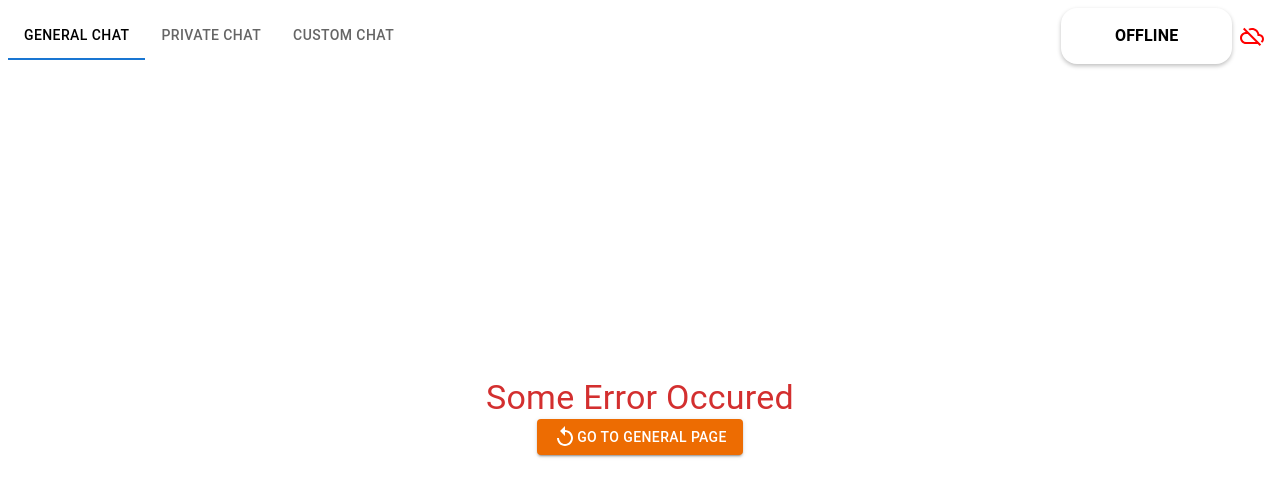
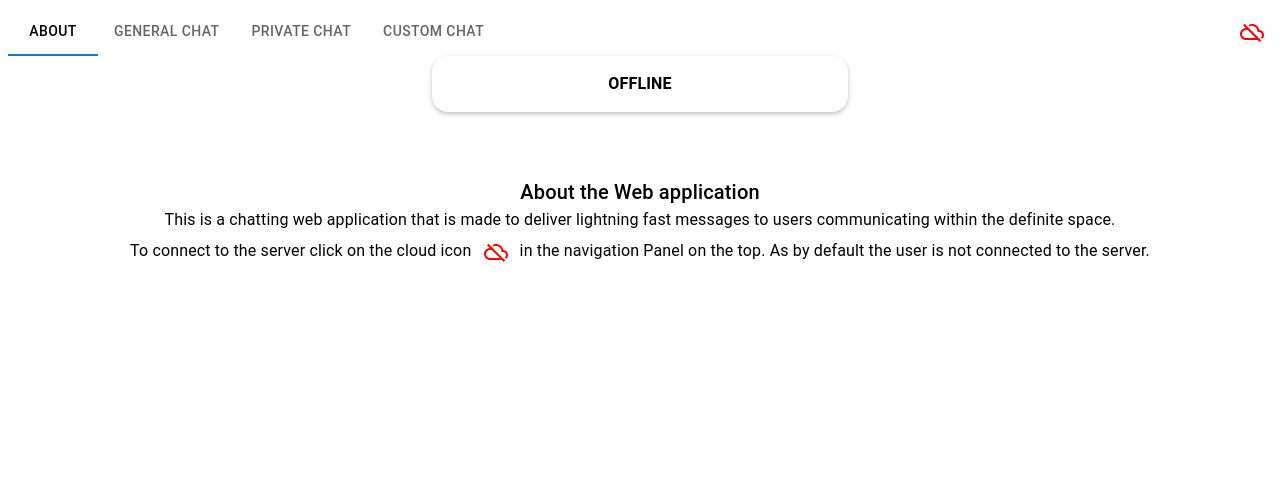
Before and after one commit to 007tickooayush/socketioxide-chat-react, a React (Vite) app: page /info in a window 1280 px wide. Shown: the top 496 px of the page. Built offline with nearby package versions, Linux system fonts and the light colour scheme; no server answers.

Commit message:
Information component setup+navbar username tag restructure+default route updates

```diff
--- a/src/_components/Default.jsx
+++ b/src/_components/Default.jsx
@@ -1,9 +1,10 @@
 import { useEffect, useState } from 'react'
 import { Box } from '@mui/material'
-import { Outlet } from 'react-router'
+import { Outlet, useNavigate } from 'react-router'
 import Navbar from './_nav/Navbar'
 import { labels } from '../_docs/tabs.json';
 import { socket } from '../_utils/socket'
+import UnameDisplayTag from './_nav/UnameDisplayTag';
 
 const Default = () => {
     const [count, setCount] = useState(0);
@@ -11,10 +12,15 @@ const Default = () => {
     const [username, setUsername] = useState(null);
     const [isConnected, setIsConnected] = useState(false);
 
+
+    const navigate = useNavigate();
+
     useEffect(() => {
         console.log('Default Component Mounted');
         setTabs(labels);
 
+        // By default navigate to the info page
+        navigate('/info');
         console.log('VITE_TEST :>> ', import.meta.env.VITE_TEST);
         console.log('APP MODE :>>', import.meta.env.MODE);
         // console.log('import.meta.env.DEV :>> ', import.meta.env.DEV);
@@ -38,13 +44,16 @@ const Default = () => {
                 socket.disconnect();
             }
         }
-    }, [socket]);
+    }, [socket, navigate]);
 
 
     return (
         <Box>
             <Navbar tabs={tabs} username={username} setUsername={setUsername} isConnectedState={{ isConnected, setIsConnected }} />
-            <Outlet context={{ count, setCount, username }} />
+            <Box display={'flex'} justifyContent={'center'} marginBottom={4} paddingBottom={4}>
+                <UnameDisplayTag username={username}/>
+            </Box>
+            <Outlet context={{ count, setCount, username, isConnectedState:{isConnected, setIsConnected}, setUsername }} />
         </Box>
     )
 }
--- /dev/null
+++ b/src/_components/InfoAbout.jsx
@@ -0,0 +1,30 @@
+import { CloudOffOutlined } from '@mui/icons-material';
+import { Box, Container, Typography } from '@mui/material'
+import React from 'react'
+import { useOutletContext } from 'react-router'
+import ConnectedState from './_nav/ConnectedState';
+
+const InfoAbout = () => {
+    const { username, isConnectedState, setUsername } = useOutletContext();
+
+    return (
+        // <Container sx={{minHeight:'100%'}}>
+        <>
+            <Box display={'flex'} flexDirection={'column'} flexWrap={'wrap'} justifyContent={'center'} alignItems={'center'}>
+                <Typography variant='h6'>
+                    About the Web application
+                </Typography>
+                <Typography variant='body1' align='center'>
+                    This is a chatting web application that is made to deliver lightning fast messages to users communicating within the definite space.
+                </Typography>
+                <Typography variant='body1' align='center' >
+                    {/* disable clicking here */}
+                    To connect to the server click on the cloud icon <ConnectedState isConnectedState={isConnectedState} setUsername={setUsername} /> in the navigation Panel on the top. As by default the user is not connected to the server.
+                </Typography>
+            </Box>
+        </>
+        // </Container>
+    )
+}
+
+export default InfoAbout;
--- a/src/_components/Root.jsx
+++ b/src/_components/Root.jsx
@@ -4,7 +4,7 @@ import ErrorFallback from './ErrorFallback';
 
 const Root = ({children}) => {
     return (
-        <ErrorBoundary FallbackComponent={ErrorFallback} onError={(err,info) => {console.error("Error occured: >>",err); console.error("Error occured: >>",err)}}>
+        <ErrorBoundary FallbackComponent={ErrorFallback} onError={(err,InfoAbout) => {console.error("Error occured: >>",err); console.error("Error occured: >>",err)}}>
             {children}
         </ErrorBoundary>
     )
--- a/src/_components/_nav/NavDrawer.jsx
+++ b/src/_components/_nav/NavDrawer.jsx
@@ -13,7 +13,7 @@ const NavDrawer = ({ username, setUsername, tabs, isConnectedState }) => {
             <Drawer open={open} anchor='left' onClose={() => setOpen(false)} sx={{ padding: 4 }}>
                 <Box display={'flex'} flexDirection={'row'} alignItems={'center'} margin={2} >
                     <UnameDisplayTag username={username} />
-                    <ConnectedState isConnectedState={isConnectedState} setUsername={setUsername}/>
+                    <ConnectedState isConnectedState={isConnectedState} setUsername={setUsername} />
                 </Box>
                 <List>
                     {
@@ -31,9 +31,17 @@ const NavDrawer = ({ username, setUsername, tabs, isConnectedState }) => {
                 </List>
             </Drawer>
             <Grid container sx={{ placeItems: 'center' }}>
-                <IconButton onClick={() => setOpen(!open)} sx={{ marginLeft: 'auto' }}>
-                    <MenuOutlined />
-                </IconButton>
+                <Grid item sm={8} sx={{ margin: 'auto' }}>
+                    {/* <Box display={'flex'} flexDirection={'row'} flexWrap={'wrap'} alignItems={'start'} justifyContent={'start'} marginBottom={4}> */}
+                        <Typography variant='caption' paddingRight={1} fontWeight={'light'}> Connected User:</Typography>
+                        <Typography variant='caption' fontWeight={'medium'}>{username ?? "NOT CONNECTED (OFFLINE)"}</Typography>
+                    {/* </Box> */}
+                </Grid>
+                <Grid item sm={4} sx={{ marginLeft: 'auto' }}>
+                    <IconButton onClick={() => setOpen(!open)} >
+                        <MenuOutlined />
+                    </IconButton>
+                </Grid>
             </Grid>
         </Box>
     )
--- a/src/_components/_nav/Navbar.jsx
+++ b/src/_components/_nav/Navbar.jsx
@@ -1,9 +1,7 @@
-import { Box, Grid, IconButton, Tab, Tabs, Tooltip, Typography, useMediaQuery, useTheme } from '@mui/material';
+import { Grid, Tab, Tabs, useMediaQuery, useTheme } from '@mui/material';
 import React, { useState } from 'react'
 import NavDrawer from './NavDrawer';
-import { Link, useOutletContext } from 'react-router-dom';
-import { CloudOutlined } from '@mui/icons-material';
-import UnameDisplayTag from './UnameDisplayTag';
+import { Link } from 'react-router-dom';
 import ConnectedState from './ConnectedState';
 
 const Navbar = ({ tabs, username, setUsername, isConnectedState }) => {
@@ -26,8 +24,8 @@ const Navbar = ({ tabs, username, setUsername, isConnectedState }) => {
                     )
                     :
                     (
-                        <Grid container sx={{ placeItems: 'center' }}>
-                            <Grid item sm={10} md={10} xl={10}>
+                        <Grid container sx={{ placeItems: 'center',justifyContent: 'center' }}>
+                            <Grid item sm={10} md={8} xl={10}>
                                 <Tabs value={tabVal} textColor="inherit" onChange={(e, v) => setTabVal(v)}>
                                     {
                                         tabs.map((tab, index) => (
@@ -36,8 +34,7 @@ const Navbar = ({ tabs, username, setUsername, isConnectedState }) => {
                                     }
                                 </Tabs>
                             </Grid>
-                            <Grid item sm={2} md={2} xl={2} sx={{ display: 'flex', justifyContent: 'flex-end' }}>
-                                <UnameDisplayTag username={username}/>
+                            <Grid item sm={2} md={4} xl={2} sx={{ display: 'flex', justifyContent: 'flex-end' }}>
                                 <ConnectedState isConnectedState={isConnectedState} setUsername={setUsername}/>
                             </Grid>
                         </Grid>
--- a/src/_docs/tabs.json
+++ b/src/_docs/tabs.json
@@ -2,16 +2,21 @@
     "labels": [
         {
             "id": 1,
-            "name": "General Chat",
-            "route": "/"
+            "name": "About",
+            "route": "/info"
         },
         {
             "id": 2,
+            "name": "General Chat",
+            "route": "/general"
+        },
+        {
+            "id": 3,
             "name": "Private Chat",
             "route": "/private"
         },
         {
-            "id": 3,
+            "id": 4,
             "name": "Custom Chat",
             "route": "/custom"
         }
```
Also changed, not shown: src/_utils/router.jsx (+7 -2 lines).
